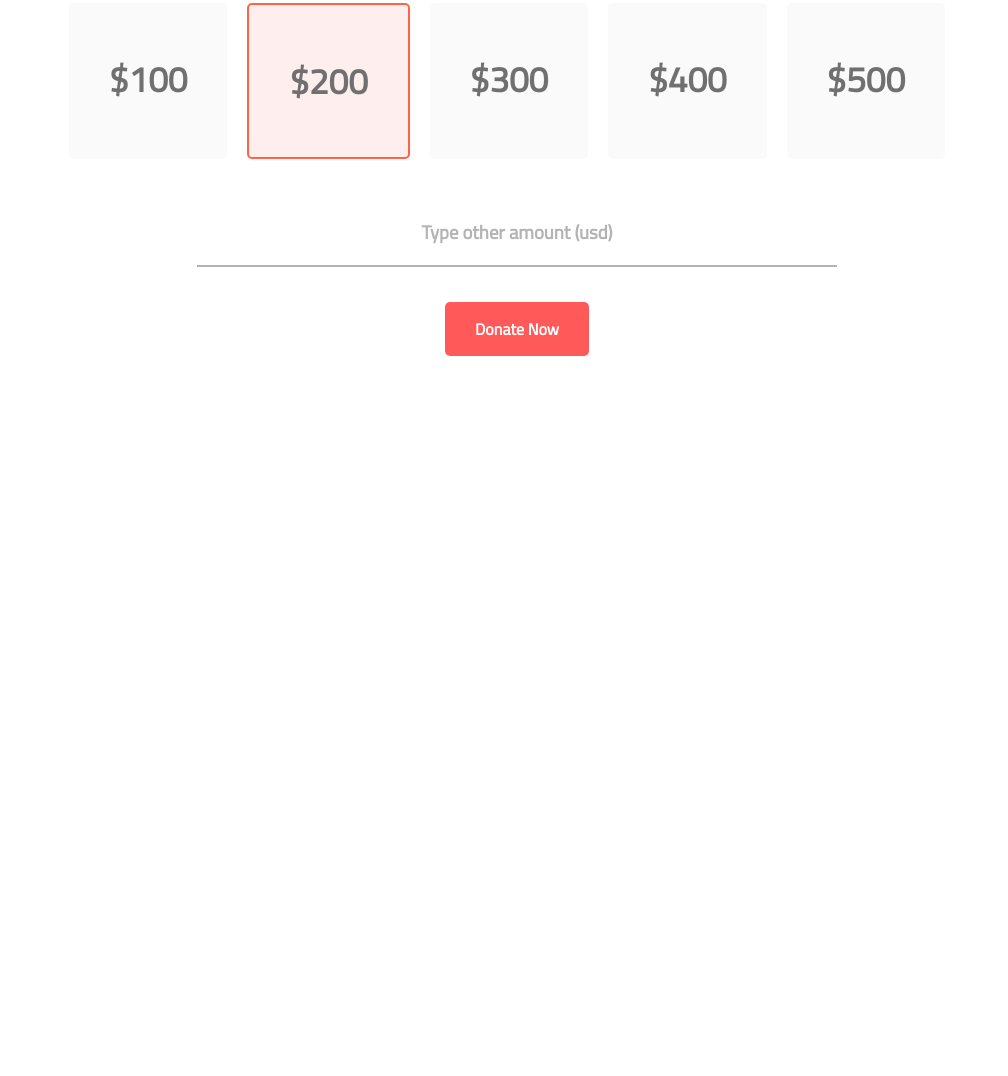
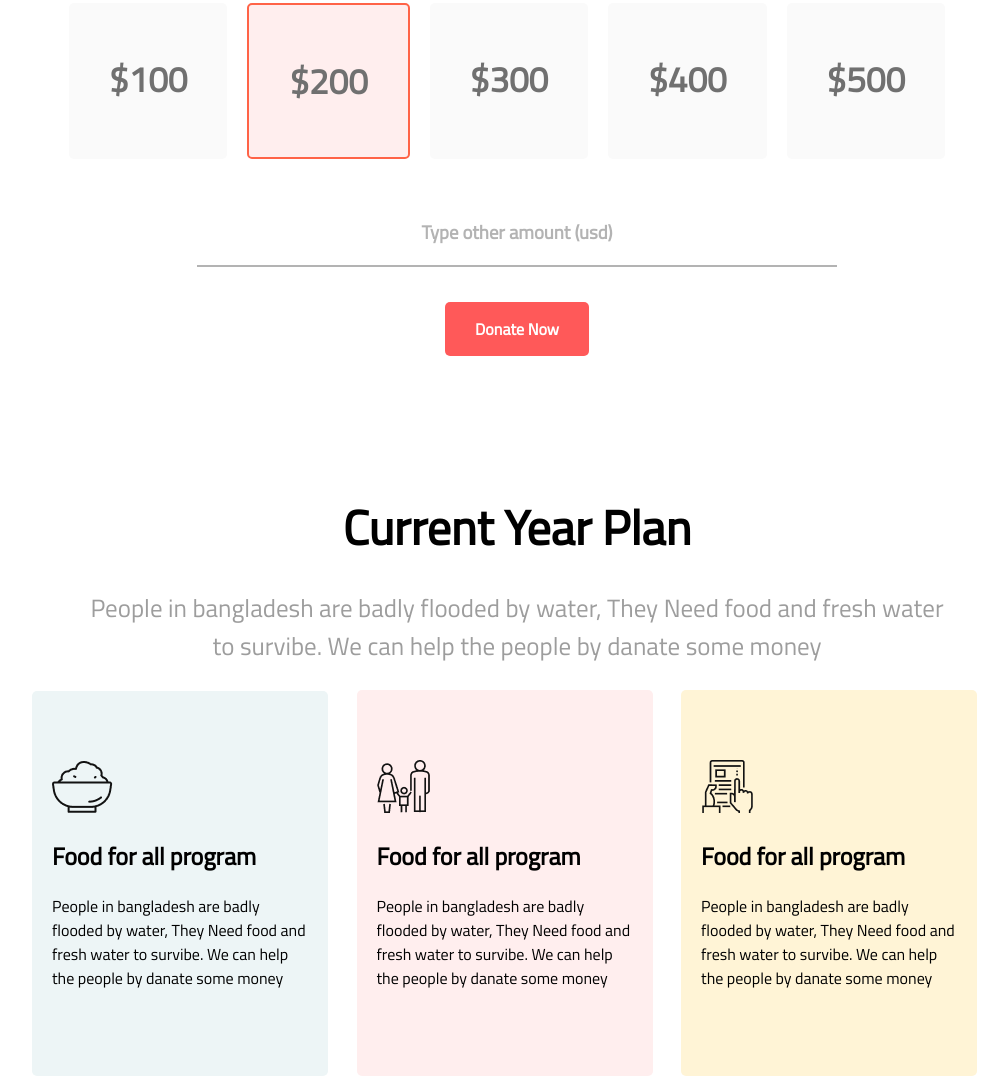
Before and after one commit to SakibHasan90/Donate-Assignment-Work, a plain HTML site: page index.html in a window 1280 px wide. Shown: the part 1076-2152 px from the top of the page, without its empty margins (123-1131 px from the left). Before the commit the page ends 1432 px from the top, so only its background shows below. Drawn offline with Linux system fonts and the light colour scheme.

Commit message:
half done

```diff
--- a/index.html
+++ b/index.html
@@ -15,7 +15,7 @@
 
 <body>
     <section class="first-Section">
-        <div class="donate-txt-1">
+        <div class="donate-txt-0">
             <h1>Donate For Flood Affected People, Donate <br> For The Huminity</h1>
             <p>People in bangladesh are badly flooded by water, They Need food and fresh water <br> to survibe. We can
                 help
@@ -25,7 +25,7 @@
     </section>
 
     <section class="Second-section">
-        <div class="donate-txt-2">
+        <div class="donate-txt-1">
             <h1>Donate Today</h1>
             <p>People in bangladesh are badly flooded by water, They Need food and fresh water <br> to survibe. We can
                 help
@@ -55,6 +55,50 @@
             <a class="donate-btn" href="https://fonts.gstatic.com">Donate Now</a>
         </div>
     </section>
+
+    <section class="third-section">
+        <div class="donate-txt-1">
+            <h1>Current Year Plan</h1>
+            <p>People in bangladesh are badly flooded by water, They Need food and fresh water <br> to survibe. We can
+                help
+                the people by danate some money</p>
+        </div>
+        <div class="plan-area">
+            <div id="plan-bg1" class="plan1">
+                <div>
+                    <img src="icons/food.png" alt="">
+                </div>
+                <div>
+                    <h1>Food for all program</h1>
+                    <p>People in bangladesh are badly flooded by water, They Need food and fresh water to survibe. We
+                        can
+                        help the people by danate some money</p>
+                </div>
+            </div>
+            <div id="plan-bg2" class="plan1">
+                <div>
+                    <img src="icons/shelter.png" alt="">
+                </div>
+                <div>
+                    <h1>Food for all program</h1>
+                    <p>People in bangladesh are badly flooded by water, They Need food and fresh water to survibe. We
+                        can
+                        help the people by danate some money</p>
+                </div>
+            </div>
+            <div id="plan-bg3" class="plan1">
+                <div>
+                    <img src="icons/Frame-1.png" alt="">
+                </div>
+                <div>
+                    <h1>Food for all program</h1>
+                    <p>People in bangladesh are badly flooded by water, They Need food and fresh water to survibe. We
+                        can
+                        help the people by danate some money</p>
+                </div>
+            </div>
+        </div>
+    </section>
 </body>
 
 </html>
--- a/style.css
+++ b/style.css
@@ -5,14 +5,14 @@ body {
 
 }
 
-.donate-txt-1 h1 {
+.donate-txt-0 h1 {
     color: #fff;
     font-size: 4em;
     margin: 0;
     padding-top: 150px;
 }
 
-.donate-txt-1 p {
+.donate-txt-0 p {
     color: #fff;
     font-size: 2em;
     padding-bottom: 25px;
@@ -41,12 +41,12 @@ body {
     margin-top: 100px;
 }
 
-.donate-txt-2 h1 {
+.donate-txt-1 h1 {
     font-size: 3em;
     margin: 0;
 }
 
-.donate-txt-2 p {
+.donate-txt-1 p {
     color: #9D9D9D;
     font-size: 25px;
 }
@@ -85,3 +85,31 @@ body {
 .btn-area {
     margin-top: 50px;
 }
+
+.third-section {
+    text-align: center;
+    margin-top: 150px;
+}
+
+.plan-area {}
+
+.plan1 {
+    width: 20%;
+    text-align: left;
+    padding: 70px 20px 70px 20px;
+    display: inline-block;
+    margin-right: 25px;
+    border-radius: 5px;
+}
+
+#plan-bg1 {
+    background-color: #EDF5F6;
+}
+
+#plan-bg2 {
+    background-color: #FFEEEE;
+}
+
+#plan-bg3 {
+    background-color: #FFF4D6;
+}
```
